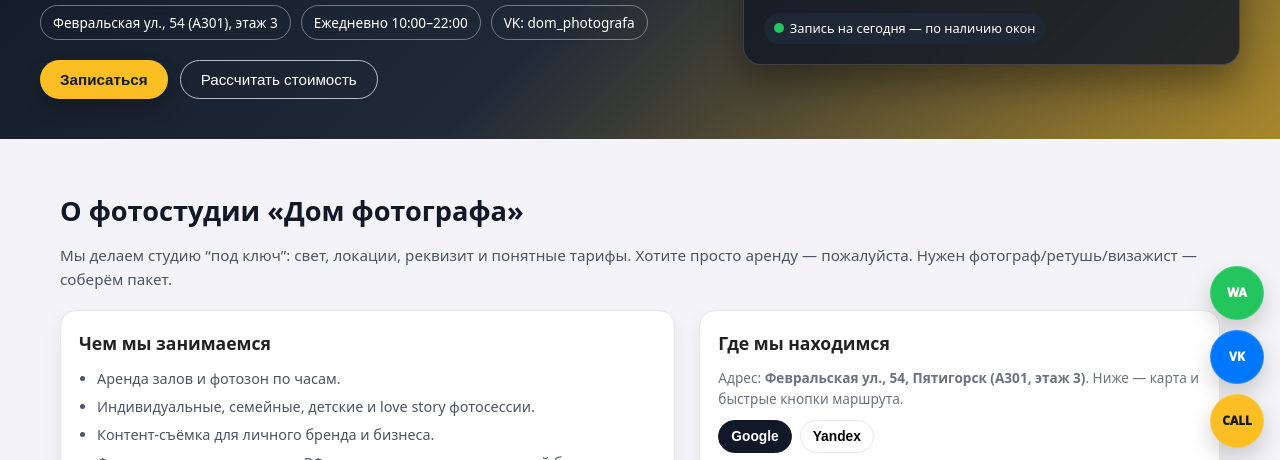
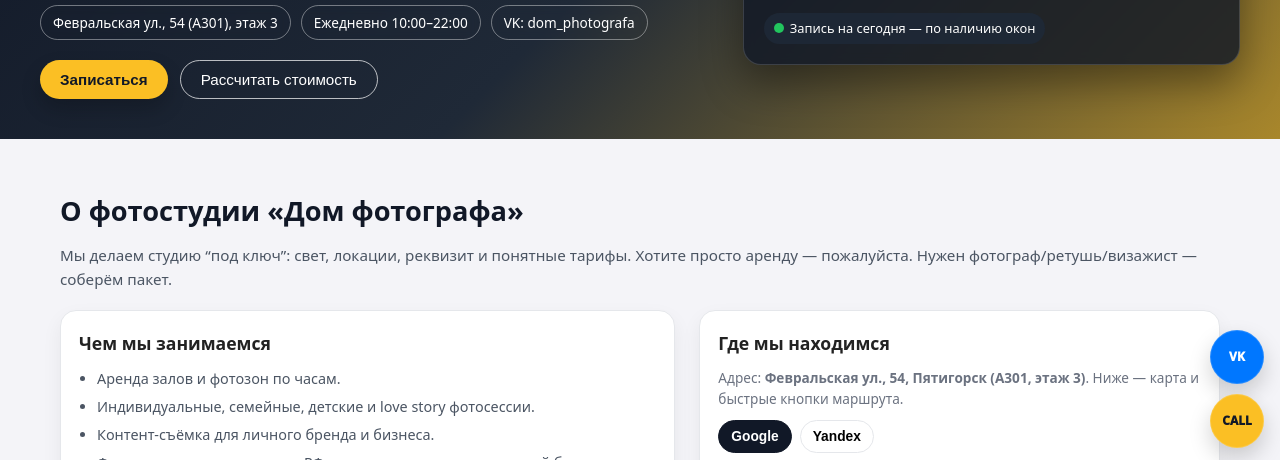
Before and after one commit to DPProdject12/DP1, a plain HTML site: page index.html in a window 1280 px wide. Shown: the part 336-796 px from the top of the page. Drawn offline with Linux system fonts and the light colour scheme.

Commit message:
Update index.html

```diff
--- a/index.html
+++ b/index.html
@@ -1648,10 +1648,6 @@
 
 <!-- Floating buttons (телефон/WA/VK) -->
 <div class="fab">
-  <a class="wa" target="_blank" rel="noopener"
-     href="https://wa.me/79383063525?text=%D0%97%D0%B4%D1%80%D0%B0%D0%B2%D1%81%D1%82%D0%B2%D1%83%D0%B9%D1%82%D0%B5!%20%D0%A5%D0%BE%D1%87%D1%83%20%D0%B7%D0%B0%D0%BF%D0%B8%D1%81%D0%B0%D1%82%D1%8C%D1%81%D1%8F%20%D0%B2%20%D1%84%D0%BE%D1%82%D0%BE%D1%81%D1%82%D1%83%D0%B4%D0%B8%D1%8E%20%C2%AB%D0%94%D0%BE%D0%BC%20%D1%84%D0%BE%D1%82%D0%BE%D0%B3%D1%80%D0%B0%D1%84%D0%B0%C2%BB">
-    WA
-  </a>
   <a class="vk" target="_blank" rel="noopener" href="https://vk.com/dom_photografa">VK</a>
   <a class="call" href="tel:+79383063525">CALL</a>
 </div>
```
